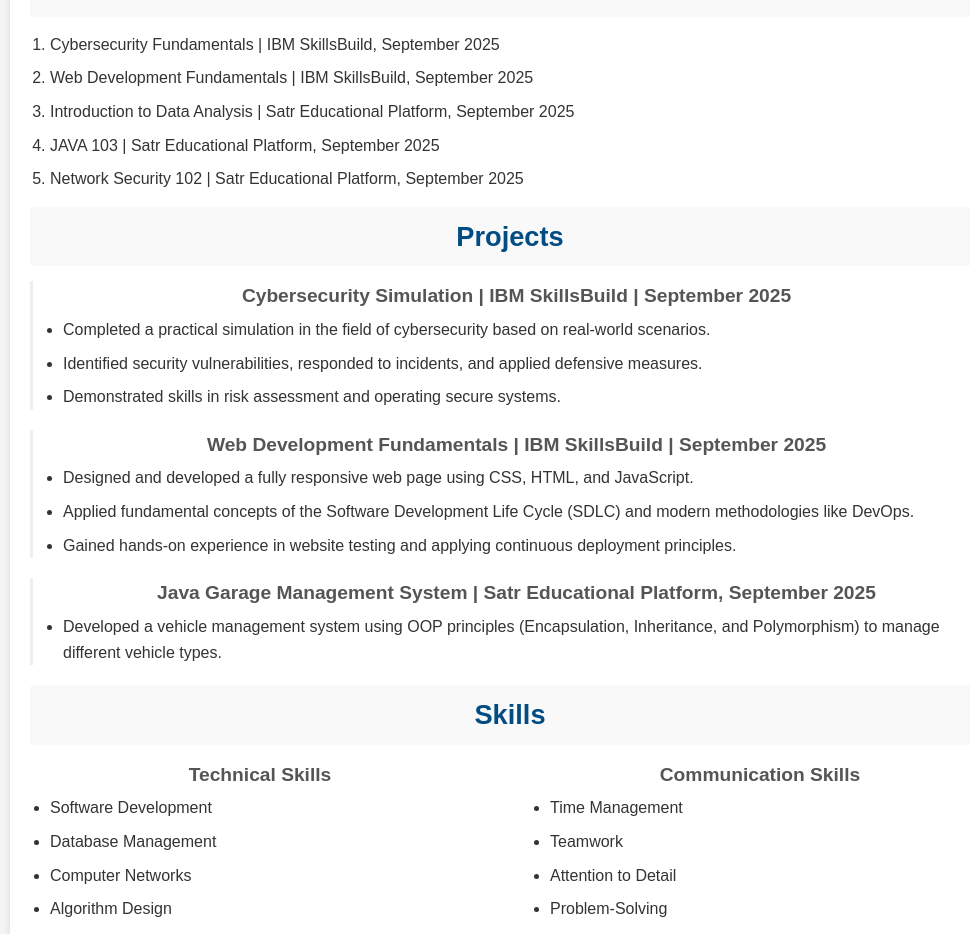
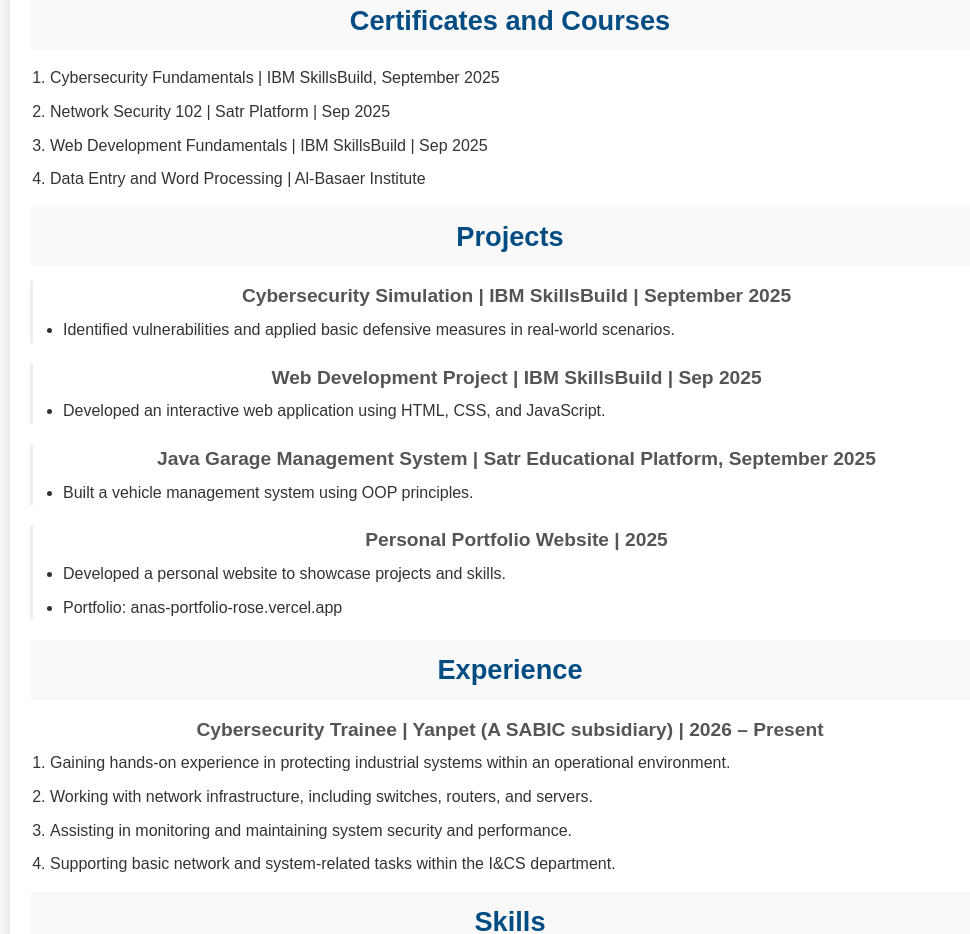
Before and after one commit to anasdkil336699-dot/anas-portfolio, a React (Create React App) app: page / in a window 1280 px wide. Shown: the part 1480-2414 px from the top of the page, without its empty margins (130-1100 px from the left). Built offline with nearby package versions, Linux system fonts and the light colour scheme.

Commit message:
Update Cv.js

```diff
--- a/src/Cv.js
+++ b/src/Cv.js
@@ -22,6 +22,7 @@
           <h4>High School Diploma | Kingdom of Saudi Arabia</h4>
           <ul>
             <li>Cumulative GPA: 99.35</li>
+            <li>Qudurat Score: 92</li>
             <li>Achievement Score: 85</li>
           </ul>
         </li>
@@ -30,7 +31,7 @@
           <ul>
             <li>
               Bachelor of Computer Science Student | Current Cumulative GPA:
-              3.58 / 4.0
+              3.62 / 4.0
             </li>
             <li>
               Studied programming fundamentals and algorithms, and data
@@ -47,15 +48,9 @@
       <h3>Certificates and Courses</h3>
       <ol>
         <li>Cybersecurity Fundamentals | IBM SkillsBuild, September 2025</li>
-        <li>Web Development Fundamentals | IBM SkillsBuild, September 2025</li>
-        <li>
-          Introduction to Data Analysis | Satr Educational Platform, September
-          2025
-        </li>
-        <li>JAVA 103 | Satr Educational Platform, September 2025</li>
-        <li>
-          Network Security 102 | Satr Educational Platform, September 2025
-        </li>
+        <li>Network Security 102 | Satr Platform | Sep 2025</li>
+        <li>Web Development Fundamentals | IBM SkillsBuild | Sep 2025 </li>
+        <li>Data Entry and Word Processing | Al-Basaer Institute  </li>
       </ol>
 
       <h3>Projects</h3>
@@ -64,33 +59,16 @@
         <h4>Cybersecurity Simulation | IBM SkillsBuild | September 2025</h4>
         <ul>
           <li>
-            Completed a practical simulation in the field of cybersecurity based
-            on real-world scenarios.
-          </li>
-          <li>
-            Identified security vulnerabilities, responded to incidents, and
-            applied defensive measures.
-          </li>
-          <li>
-            Demonstrated skills in risk assessment and operating secure systems.
+           Identified vulnerabilities and applied basic defensive measures in real-world scenarios.
           </li>
         </ul>
       </article>
 
       <article>
-        <h4>Web Development Fundamentals | IBM SkillsBuild | September 2025</h4>
+        <h4>Web Development Project | IBM SkillsBuild | Sep 2025</h4>
         <ul>
           <li>
-            Designed and developed a fully responsive web page using CSS, HTML,
-            and JavaScript.
-          </li>
-          <li>
-            Applied fundamental concepts of the Software Development Life Cycle
-            (SDLC) and modern methodologies like DevOps.
-          </li>
-          <li>
-            Gained hands-on experience in website testing and applying
-            continuous deployment principles.
+            Developed an interactive web application using HTML, CSS, and JavaScript.
           </li>
         </ul>
       </article>
@@ -102,12 +80,36 @@
         </h4>
         <ul>
           <li>
-            Developed a vehicle management system using OOP principles
-            (Encapsulation, Inheritance, and Polymorphism) to manage different
-            vehicle types.
+            Built a vehicle management system using OOP principles.
           </li>
         </ul>
       </article>
+
+      <article>
+        <h4>
+          Personal Portfolio Website | 2025
+        </h4>
+        <ul>
+          <li>
+           Developed a personal website to showcase projects and skills.
+          </li>
+          <li>
+           Portfolio: anas-portfolio-rose.vercel.app
+          </li>
+        </ul>
+      </article>
+
+      <h3> Experience</h3>
+      <h4>
+        Cybersecurity Trainee | Yanpet (A SABIC subsidiary) | 2026 – Present
+      </h4>
+      <ol>
+        <li>Gaining hands-on experience in protecting industrial systems within an operational environment.</li>
+        <li> Working with network infrastructure, including switches, routers, and servers.</li>
+        <li> Assisting in monitoring and maintaining system security and performance.</li>
+        <li>Supporting basic network and system-related tasks within the I&CS department.</li>
+      </ol>
+
 
       <h3>Skills</h3>
 
@@ -115,11 +117,11 @@
         <div>
           <h4>Technical Skills</h4>
           <ul>
-            <li>Software Development</li>
-            <li>Database Management</li>
-            <li>Computer Networks</li>
-            <li>Algorithm Design</li>
-            <li>Web Development</li>
+            <li>Cybersecurity</li>
+            <li>Network Infrastructure (Switches, Routers) </li>
+            <li> Server Management </li>
+            <li>Web Development </li>
+            <li>Object-Oriented Programming (Java)</li>
           </ul>
         </div>
 
```
